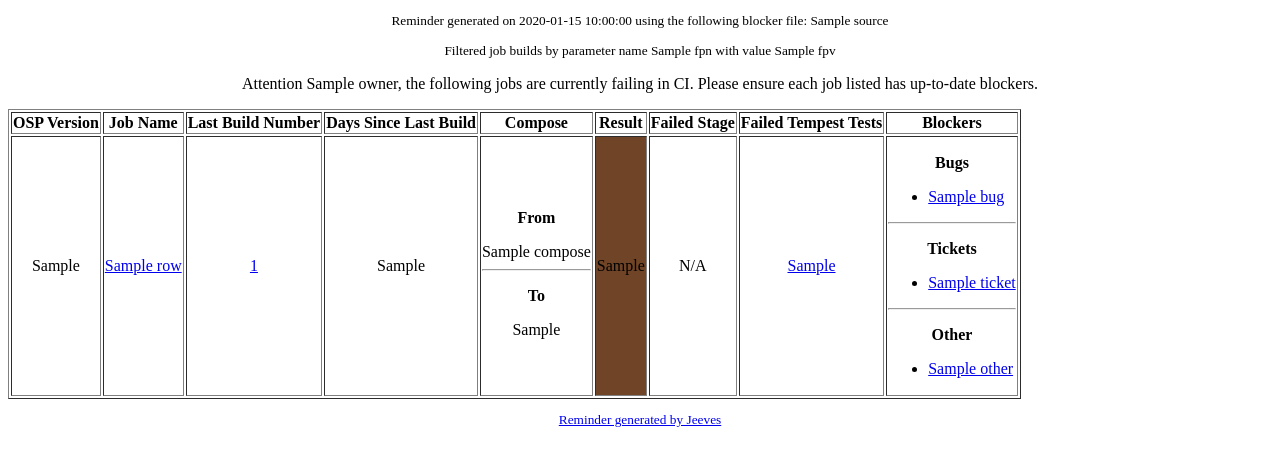
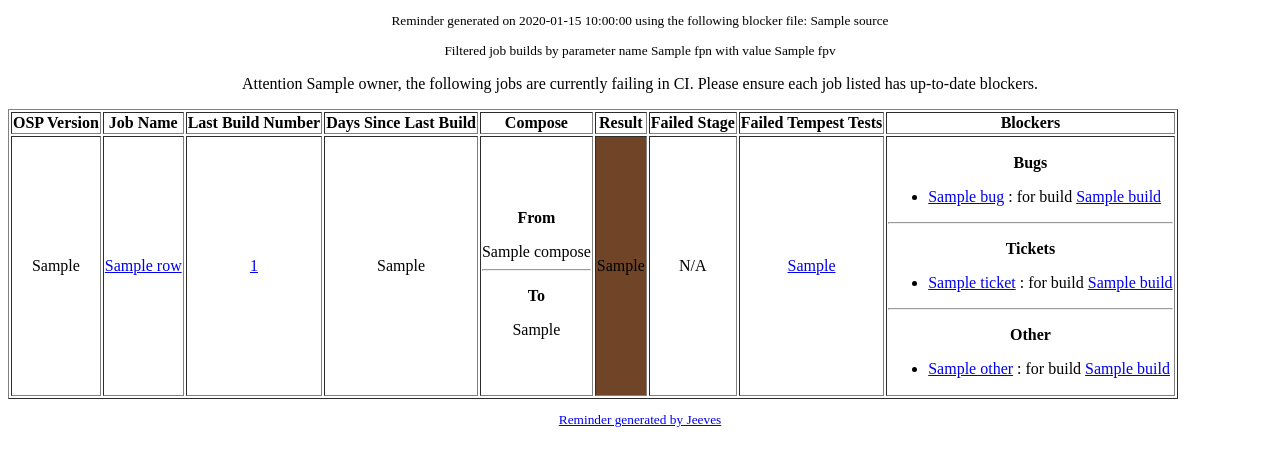
Before and after one commit to nathan-weinberg/jeeves, a Python web app: template templates/remind_template.html in a window 1280 px wide. Shown: the top 466 px of the page. Run offline with Jinja, Linux system fonts and the light colour scheme; the template is opened without the code that fills it: most values are stand-ins (such as "Sample title", 1, 10 or a date in 2020).

Commit message:
Add the build number to the blocker definition. (#219)
* Add the build number to the blocker definition.

Signed-off-by: ciecierski <mciecier@redhat.com>

* Apply suggestions from code review

Co-authored-by: Nathan Weinberg <31703736+nathan-weinberg@users.noreply.github.com>

* Changes after review

Signed-off-by: ciecierski <mciecier@redhat.com>

* Apply nathan suggestions from code review

Co-authored-by: Nathan Weinberg <31703736+nathan-weinberg@users.noreply.github.com>

* Revert information to readme

Signed-off-by: ciecierski <mciecier@redhat.com>

* Addind @sathlan's suggestions

Signed-off-by: ciecierski <mciecier@redhat.com>

Co-authored-by: ciecierski <mciecier@redhat.com>
Co-authored-by: Nathan Weinberg <31703736+nathan-weinberg@users.noreply.github.com>

```diff
--- a/jeeves/remind.py
+++ b/jeeves/remind.py
@@ -84,6 +84,11 @@ def run_remind(config, blockers, server, header):
 					if (len(bugs) == 0) and (len(tickets) == 0) and (len(other) == 0):
 						blocker_bool = False
 
+					# check if row contains build number information
+					builds = None
+					if job_name in blockers and 'builds' in blockers[job_name]:
+						builds = blockers[job_name]['builds']
+
 					stage_urls = []
 					if jenkins_api_info['stage_failure'] != 'N/A':
 						stage_urls = generate_failure_stage_log_urls(
@@ -108,6 +113,7 @@ def run_remind(config, blockers, server, header):
 						'bugs': bugs,
 						'tickets': tickets,
 						'other': other,
+						'builds': builds,
 						'tempest_tests_failed': jenkins_api_info['tempest_tests_failed'],
 						'tempest_tests_url': jenkins_api_info['job_url'] + str(jenkins_api_info['lcb_num']) + '/testReport',
 						'stage_name': jenkins_api_info['stage_failure'],
--- a/jeeves/report.py
+++ b/jeeves/report.py
@@ -151,6 +151,11 @@ def run_report(config, blockers, preamble_file, template_file, no_email, test_em
 			if (len(bugs) == 0) and (len(tickets) == 0) and (len(other) == 0):
 				blocker_bool = False
 
+			# check if row contains build number information
+			builds = None
+			if job_name in blockers and 'builds' in blockers[job_name]:
+				builds = blockers[job_name]['builds']
+
 			stage_urls = []
 			if jenkins_api_info['stage_failure'] != 'N/A':
 				stage_urls = generate_failure_stage_log_urls(
@@ -175,6 +180,7 @@ def run_report(config, blockers, preamble_file, template_file, no_email, test_em
 				'bugs': bugs,
 				'tickets': tickets,
 				'other': other,
+				'builds': builds,
 				'tempest_tests_failed': jenkins_api_info['tempest_tests_failed'],
 				'tempest_tests_url': jenkins_api_info['job_url'] + str(jenkins_api_info['lcb_num']) + '/testReport',
 				'stage_name': jenkins_api_info['stage_failure'],
--- a/templates/macros.html
+++ b/templates/macros.html
@@ -3,11 +3,14 @@
 		<p style="text-align: center;"><b>Bugs</b></p>
 		{% for bug in row.bugs %}
 			<ul>
+				<li>
 				{% if bug.bug_url != None %}
-				<li><a href="{{bug.bug_url}}">{{bug.bug_name}}</a></li>
+					<a href="{{bug.bug_url}}">{{bug.bug_name}}</a>
 				{% else %}
-				<li>{{bug.bug_name}}</li>
+					{{bug.bug_name}}
 				{% endif %}
+				{{ build_numbers(row) }}
+				</li>
 			</ul>
 		{% endfor %}
 		{% if row.tickets|length > 0 or row.other|length > 0%}
@@ -18,11 +21,14 @@
 		<p style="text-align: center;"><b>Tickets</b></p>
 		{% for ticket in row.tickets %}
 			<ul>
+				<li>
 				{% if ticket.ticket_url != None %}
-				<li><a href="{{ticket.ticket_url}}">{{ticket.ticket_name}}</a></li>
+					<a href="{{ticket.ticket_url}}">{{ticket.ticket_name}}</a>
 				{% else %}
-				<li>{{ticket.ticket_name}}</li>
+					{{ticket.ticket_name}}
 				{% endif %}
+				{{ build_numbers(row) }}
+				</li>
 			</ul>
 		{% endfor %}
 		{% if row.other|length > 0%}
@@ -33,12 +39,25 @@
 		<p style="text-align: center;"><b>Other</b></p>
 		{% for other in row.other %}
 			<ul>
+				<li>
 				{% if other.other_url != None %}
-				<li><a href="{{other.other_url}}">{{other.other_name}}</a></li>
+					<a href="{{other.other_url}}">{{other.other_name}}</a>
 				{% else %}
-				<li>{{other.other_name}}</li>
+					{{other.other_name}}
 				{% endif %}
+				{{ build_numbers(row) }}
+				</li>
 			</ul>
+		{% endfor %}
+	{% endif %}
+{% endmacro %}
+
+{% macro build_numbers(row) %}
+	{% if row.builds is defined and row.builds is not none %}
+		: for build
+		{% for build in row.builds %}
+			<a href="{{row.job_url}}/{{ build }}">{{ build }}</a>
+			{{ ", " if not loop.last }}
 		{% endfor %}
 	{% endif %}
 {% endmacro %}
```
Also changed, not shown: docs/README.md, 1 other file. Lines whose indentation alone changed are shown as unchanged.
